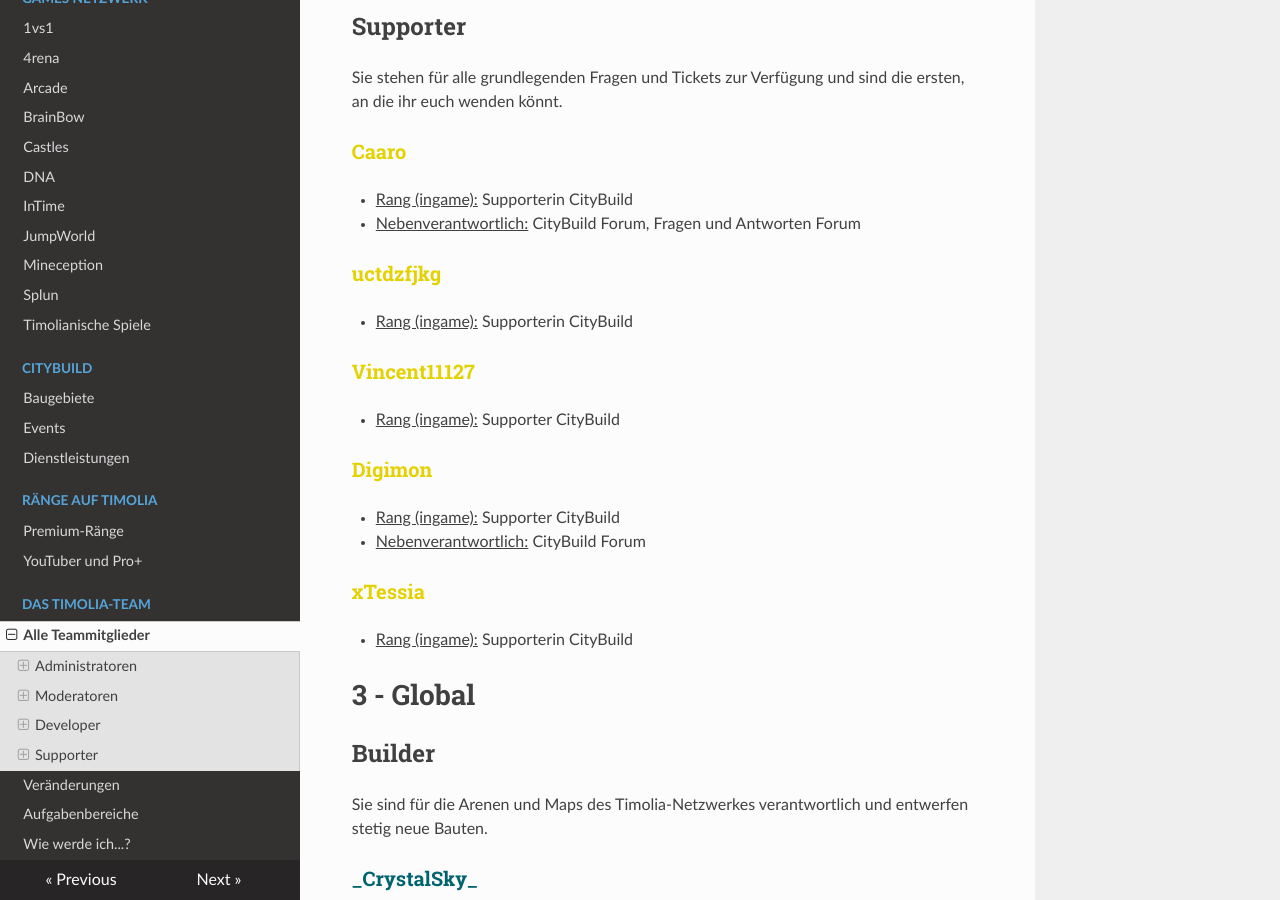
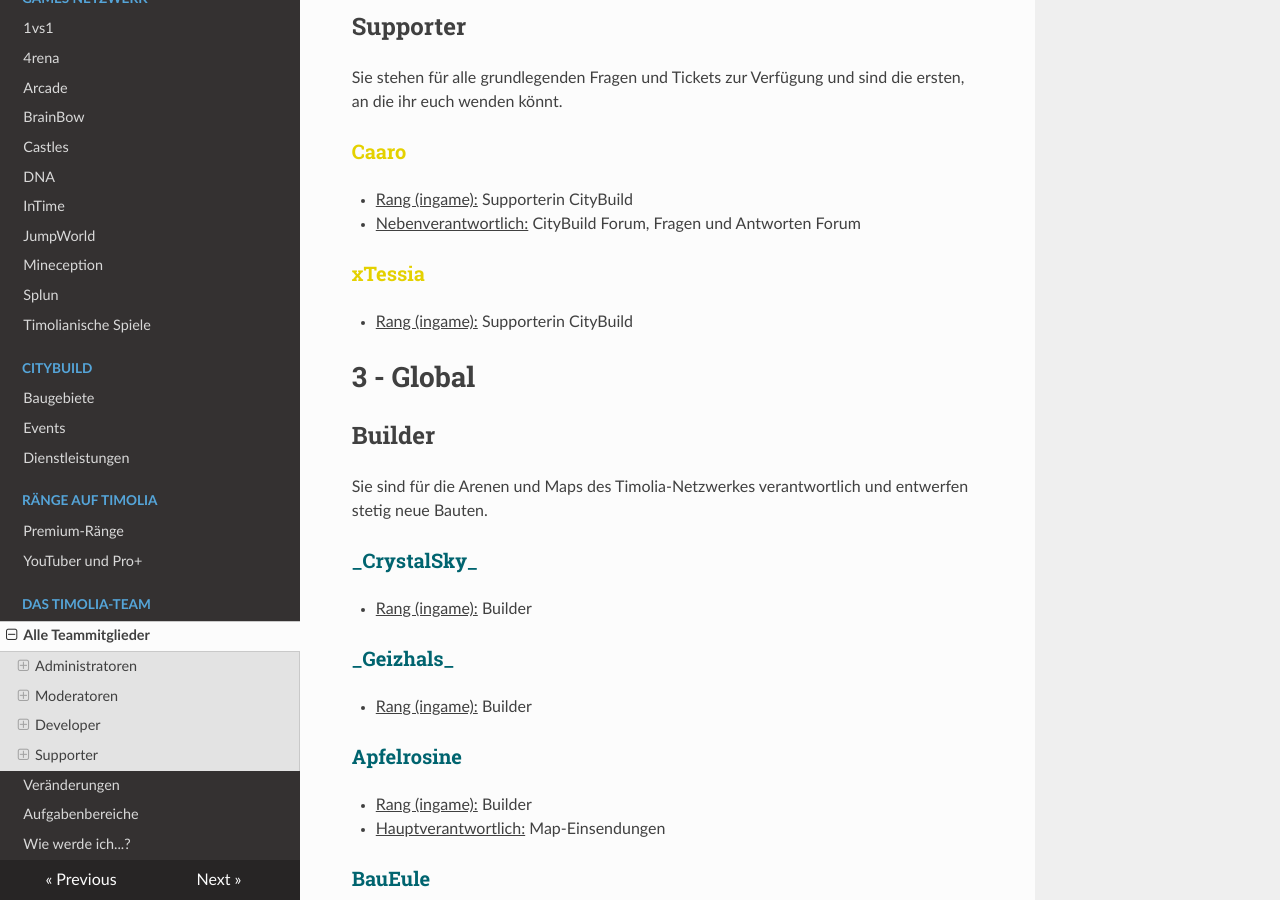
Before and after one commit to TimoliaDE/HowTo, an MkDocs documentation site: the page built from docs/team/members.md, in a window 1280 px wide and 900 px high, scrolled down 10401 px. Built offline with MkDocs 1.6.1, drawn with Linux system fonts in a browser that asks for light colours; nearby versions of some CDN libraries; old or Windows-style settings are respelled for this version of MkDocs.

Commit message:
removed old city supporter

```diff
--- a/docs/team/members.md
+++ b/docs/team/members.md
@@ -332,16 +332,6 @@ Sie stehen für alle grundlegenden Fragen und Tickets zur Verfügung und sind di
 - <u>Rang (ingame):</u> Supporterin CityBuild
 - <u>Nebenverantwortlich:</u> CityBuild Forum, Fragen und Antworten Forum
 
-###<strong><span style="color:#E4D100">uctdzfjkg</span></strong>
-- <u>Rang (ingame):</u> Supporterin CityBuild
-
-###<strong><span style="color:#E4D100">Vincent11127</span></strong>
-- <u>Rang (ingame):</u> Supporter CityBuild
-
-###<strong><span style="color:#E4D100">Digimon</span></strong>
-- <u>Rang (ingame):</u> Supporter CityBuild
-- <u>Nebenverantwortlich:</u> CityBuild Forum
-
 ###<strong><span style="color:#E4D100">xTessia</span></strong>
 - <u>Rang (ingame):</u> Supporterin CityBuild
 
```
